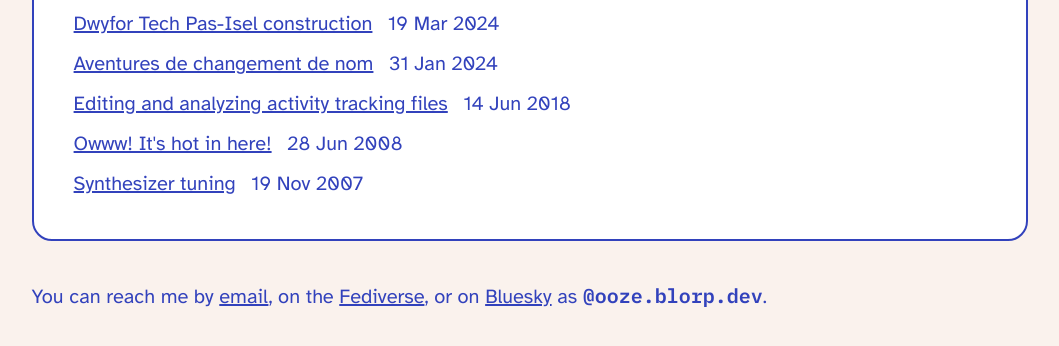
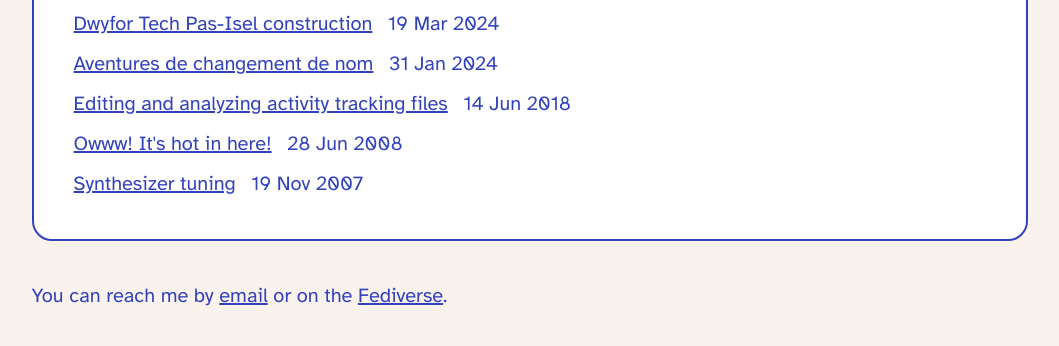
Before and after one commit to zoeisnowooze/zoeisnowooze.github.io, an Eleventy site: page index.njk in a window 1280 px wide. Shown: the part 622-968 px from the top of the page, without its empty margins (110-1169 px from the left). Built offline with nearby package versions, Linux system fonts and the light colour scheme; Eleventy itself is replaced by a stand-in of ours; files that its build step writes are made by us from their sources; a web font is replaced by a local one; what markdown-it-attrs would draw is missing.

Commit message:
Realize I never use Bluesky and I moved to cathode.church

```diff
--- a/index.njk
+++ b/index.njk
@@ -29,7 +29,7 @@
         {% include "postslist.njk" %}
       </div>
 
-      <p>You can reach me by <a href="mailto:hello@blorp.dev">email</a>, on the <a rel="me" href="https://strangeobject.space/@ooze">Fediverse</a>, or on <a href="https://bsky.app/profile/ooze.blorp.dev" rel="me">Bluesky</a> as <code>@ooze.blorp.dev</code>.</p>
+      <p>You can reach me by <a href="mailto:hello@blorp.dev">email</a> or on the <a rel="me" href="https://cathode.church/@ooze">Fediverse</a>.</p>
     </main>
   </body>
 </html>
```
